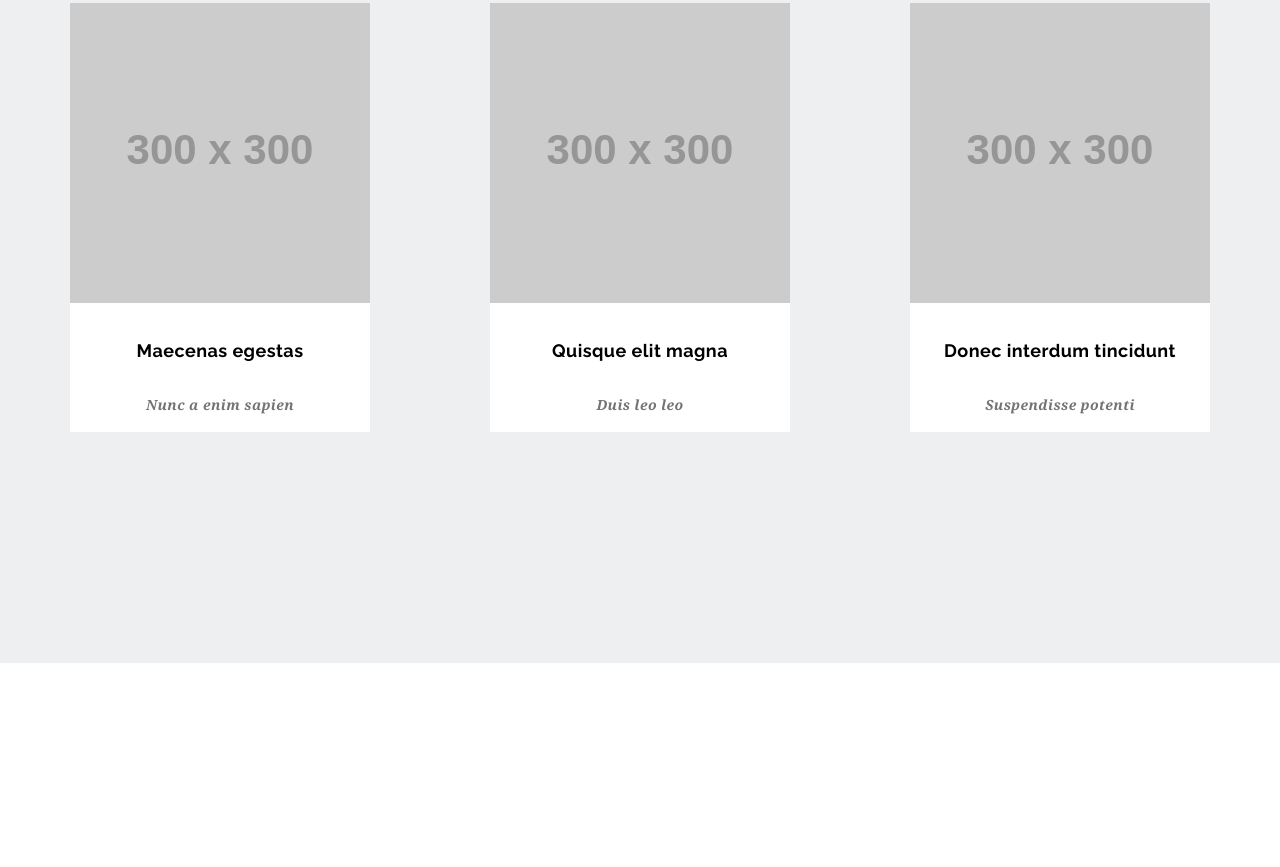
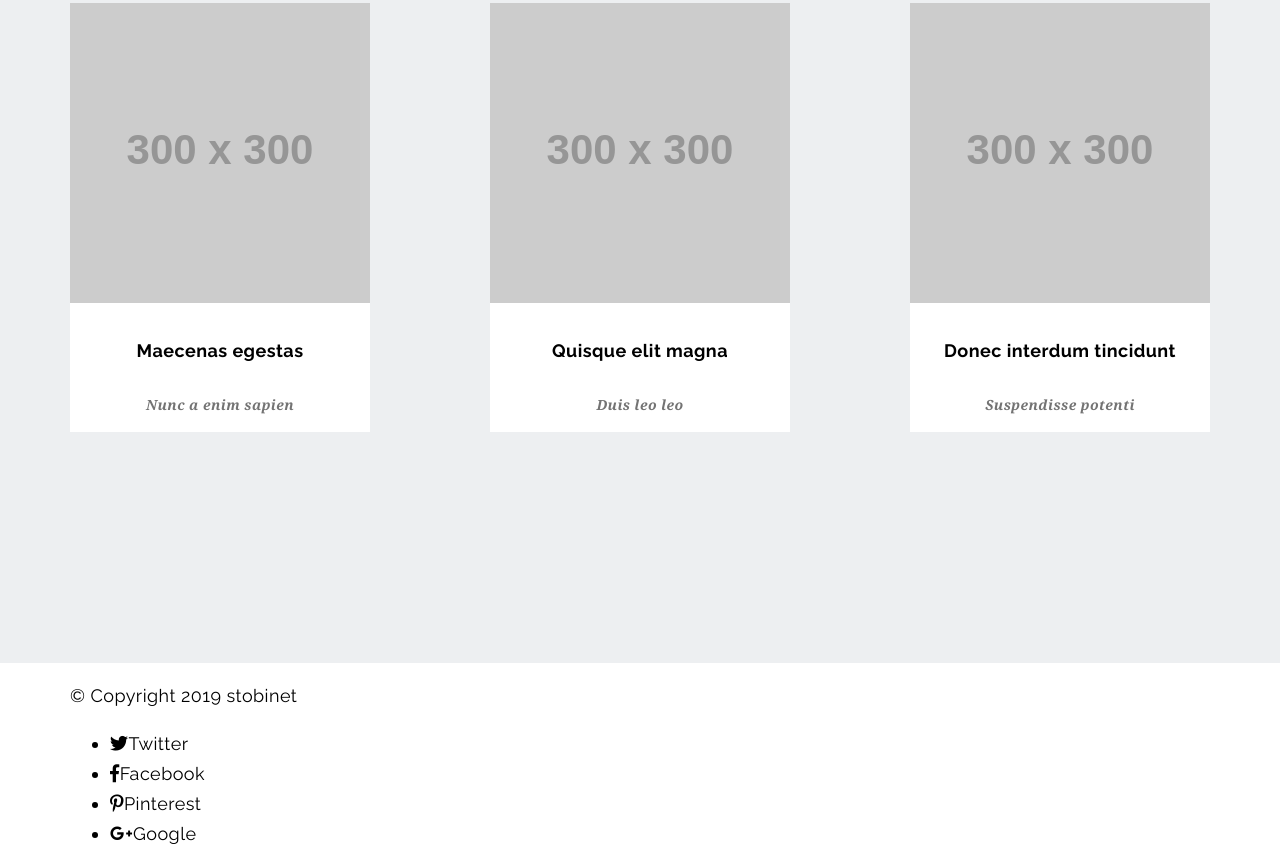
Before and after one commit to stobinet/landing-page, a website: page index.html in a window 1280 px wide. Shown: the part 2410-3277 px from the top of the page. Before the commit the page ends 3083 px from the top, so only its background shows below. Drawn offline with Linux system fonts and the light colour scheme; placeholder pictures from the web are drawn by us.

Commit message:
Add html for page footer

```diff
--- a/index.html
+++ b/index.html
@@ -142,6 +142,23 @@
         </div>
     </section>
 
+    <!-- Footer -->
+    <footer>
+        <div class="container">
+            <div class="footer">
+                <div class="box">
+                    <p>© Copyright 2019 stobinet</p>
+                    <ul class="social">
+                        <li><i class="fab fa-twitter"></i>Twitter</li>
+                        <li><i class="fab fa-facebook-f"></i>Facebook</li>
+                        <li><i class="fab fa-pinterest-p"></i>Pinterest</li>
+                        <li><i class="fab fa-google-plus-g"></i>Google</li>
+                    </ul>
+                </div>
+            </div>
+        </div>
+    </footer>
+
 
 </body>
 
```
